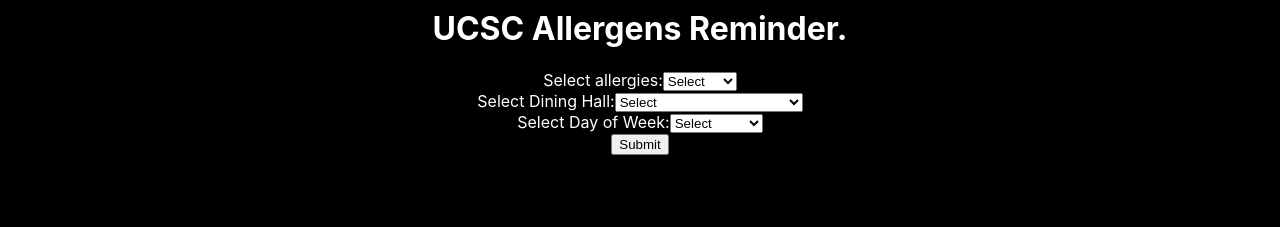
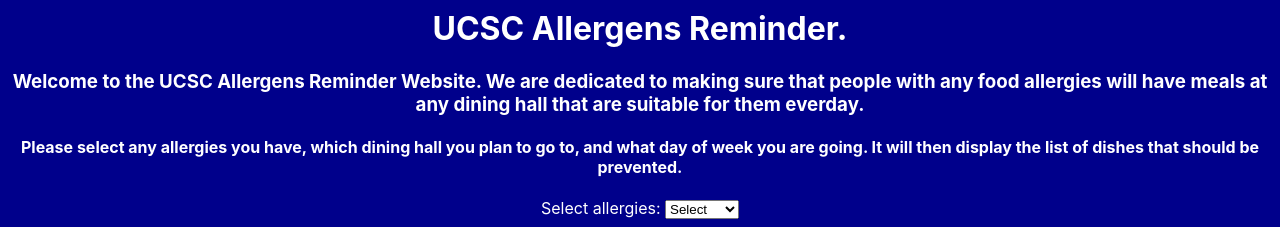
Before and after one commit to Junhao-Lai/CruzHacks2023, a React (Create React App) app in the folder tecmint-app/: page / in a window 1280 px wide. Shown: the part 316-543 px from the top of the page. Built offline with nearby package versions, Linux system fonts and the light colour scheme.

Commit message:
adding text and different color. - Vincent Siu 23:44

```diff
--- a/tecmint-app/src/App.js
+++ b/tecmint-app/src/App.js
@@ -98,7 +98,7 @@
 import React, { useState } from "react";
 import axios from "axios";
 
-document.body.style.backgroundColor = 'black';
+document.body.style.backgroundColor = 'darkblue';
 document.body.style.color = 'white';
 
 
@@ -129,12 +129,22 @@
 
 
     <div>
-    <img src="https://nutrition.sa.ucsc.edu/images/dining-logo-foodpro.png" alt="Example Image"/>
+
+    <img src="https://nutrition.sa.ucsc.edu/images/dining-logo-foodpro.png" alt="UcscDining"/>
     <form onSubmit={handleSubmit}>
       <h1 id = "test">UCSC Allergens Reminder.</h1>
+      <h3>Welcome to the UCSC Allergens Reminder Website. We are dedicated to
+        making sure that people with any food allergies will have meals at any dining hall
+        that are suitable for them everday.
+      </h3>
+
+      <h4>Please select any allergies you have, which dining hall you plan to go to, and
+        what day of week you are going. It will then display the list of dishes that should
+        be prevented.
+      </h4>
 
 
-      <label htmlFor="selectedOption1">Select allergies:</label>
+      <label htmlFor="selectedOption1">Select allergies: </label>
       <select
         id="selectedOption1"
         value={selectedOption1}
@@ -152,9 +162,11 @@
 
 
 
+
       </select>
       <br />
-      <label htmlFor="selectedOption2">Select Dining Hall:</label>
+      <br />
+      <label htmlFor="selectedOption2">Select Dining Hall: </label>
       <select
         id="selectedOption2"
         value={selectedOption2}
@@ -162,12 +174,13 @@
       >
         <option value="">Select</option>
         <option value="College 9/ Lewis Dining Hall">College 9/ Lewis Dining Hall</option>
-        <option value="Porter">Porter</option>
-        <option value="Crown">Crown</option>
-        <option value="Cowell">Cowell</option>
+        <option value="Porter/ Kresge Dining Hall">Porter</option>
+        <option value="Crown/ Merrill Dining Hall">Crown</option>
+        <option value="Cowell/ Stevenson Dining Hall">Cowell</option>
       </select>
       <br />
-      <label htmlFor="selectedOption3">Select Day of Week:</label>
+      <br />
+      <label htmlFor="selectedOption3">Select Day of Week: </label>
       <select
         id="selectedOption3"
         value={selectedOption3}
@@ -177,11 +190,12 @@
         <option value="Sunday">Sunday</option>
         <option value="Monday">Monday</option>
         <option value="Tuesday">Tuesday</option>
-        <option value="Wesdneday">Wesdneday</option>
+        <option value="Wednesday">Wesdneday</option>
         <option value="Thursday">Thursday</option>
         <option value="Friday">Friday</option>
         <option value="Saturday">Saturday</option>
       </select>
+      <br />
       <br />
       <button type="submit">Submit</button>
     </form>
```
